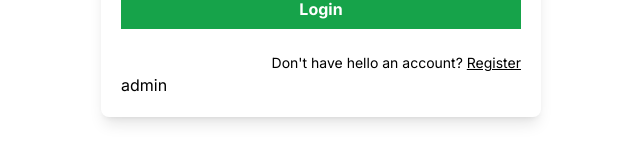
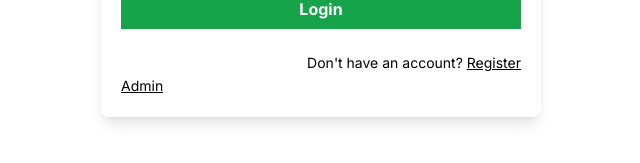
Before and after one commit to Usitha123/nextapp, a Next.js app: page / in a window 1280 px wide. Shown: the part 443-606 px from the top of the page, without its empty margins (319-959 px from the left). Built offline with nearby package versions, Linux system fonts and the light colour scheme; no server answers.

Commit message:
Update LoginForm.jsx

```diff
--- a/components/LoginForm.jsx
+++ b/components/LoginForm.jsx
@@ -60,10 +60,12 @@ export default function LoginForm() {
           )}
 
           <Link className="mt-3 text-sm text-right" href={"/register"}>
-            Don&#39;t have hello an account? <span className="underline">Register</span>
+            Don&#39;t have an account? <span className="underline">Register</span>
           </Link>
         </form>
-        <p>admin</p>
+        <Link className="mt-3 text-sm text-right" href={"/register"}>
+           <span className="underline">Admin</span>
+          </Link>
       </div>
     </div>
   );
```
